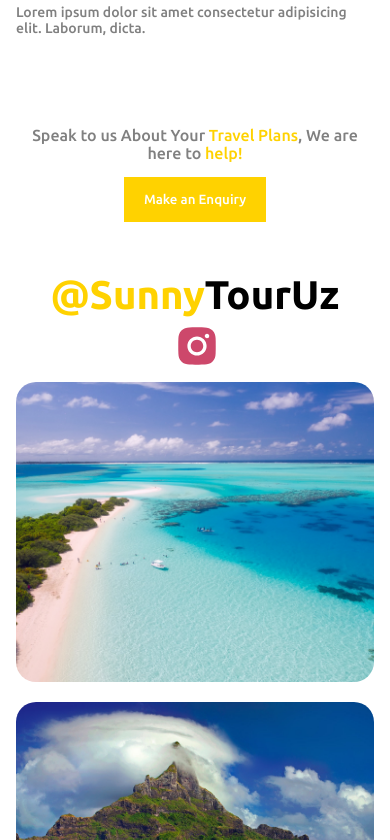
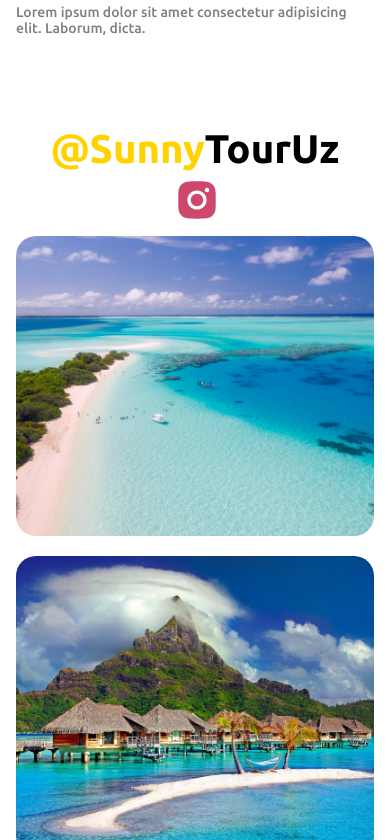
Before and after one commit to Asadbek-i2max/sunny-tour, a React (Vite) app: page / in a window 390 px wide. Shown: the part 4704-5544 px from the top of the page. Built offline with nearby package versions, Linux system fonts and the light colour scheme.

Commit message:
UI Fixes

```diff
--- a/src/App.jsx
+++ b/src/App.jsx
@@ -14,9 +14,9 @@ const App = () => {
       <Main></Main>
       <Tour></Tour>
       <Benefit></Benefit>
-      <Enquiry></Enquiry>
       <Gallery></Gallery>
       <Testimonials></Testimonials>
+      <Enquiry></Enquiry>
     </>
   );
 };
--- a/src/Components/Enquiry/Enquiry.jsx
+++ b/src/Components/Enquiry/Enquiry.jsx
@@ -3,7 +3,7 @@ const Enquiry = () => {
   return (
     <>
       <div className="enquiry_con">
-        <h2 className="text">Speak to us About Your <span>Travel Plans</span>, We are here to <span>help!</span></h2>
+        <h2 className="enq_text">Speak to us About Your <span>Travel Plans</span>, We are here to <span>help!</span></h2>
         <button className="enq_btn">Make an Enquiry</button>
       </div>
     </>
--- a/src/Components/Enquiry/enquiry.css
+++ b/src/Components/Enquiry/enquiry.css
@@ -11,13 +11,13 @@
     margin-top: 50px;
     margin-bottom: 50px;
 }
-.text {
+.enq_text {
     font-size: 3em;
     text-align: center;
     color: #000;
     font-weight: 500;
 }
-.text span {
+.enq_text span {
     color: #ffd200;
 }
 .enq_btn {
@@ -34,7 +34,7 @@
     }
 }
 @media only screen and (max-width: 576px) {
-    .text {
+    .enq_text {
         font-size: 2rem;
     }
 }
--- a/src/Components/Gallery/gallery.css
+++ b/src/Components/Gallery/gallery.css
@@ -116,8 +116,3 @@
     margin-top: 10px;
   }
 }
-@media only screen and (max-width: 380px) {
-    .image_card {
-        height: 100px;
-    }
-}
```
